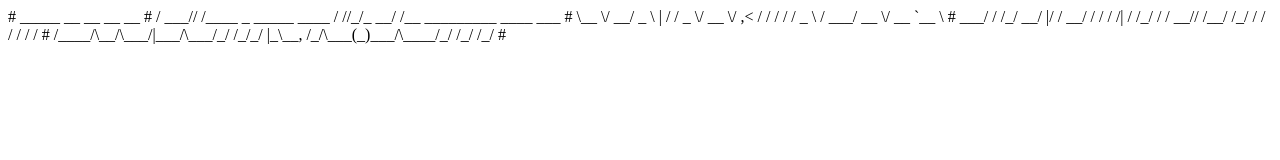
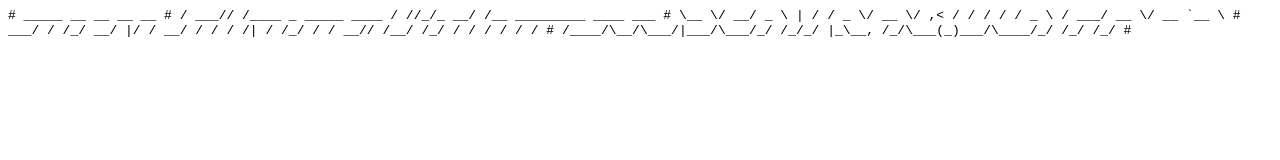
Before and after one commit to stkyle/site, a plain HTML site: page index.html in a window 1280 px wide. Drawn offline with Linux system fonts and the light colour scheme.

Commit message:
Update index.html

```diff
--- a/index.html
+++ b/index.html
@@ -1,6 +1,8 @@
+<code>
 #     _____ __                       __ __      __
 #    / ___// /____ _   _____  ____  / //_/_  __/ /__   _________  ____ ___
 #    \__ \/ __/ _ \ | / / _ \/ __ \/ ,< / / / / / _ \ / ___/ __ \/ __ `__ \
 #   ___/ / /_/  __/ |/ /  __/ / / / /| / /_/ / /  __// /__/ /_/ / / / / / /
 #  /____/\__/\___/|___/\___/_/ /_/_/ |_\__, /_/\___(_)___/\____/_/ /_/ /_/
 #
+</code>
```
